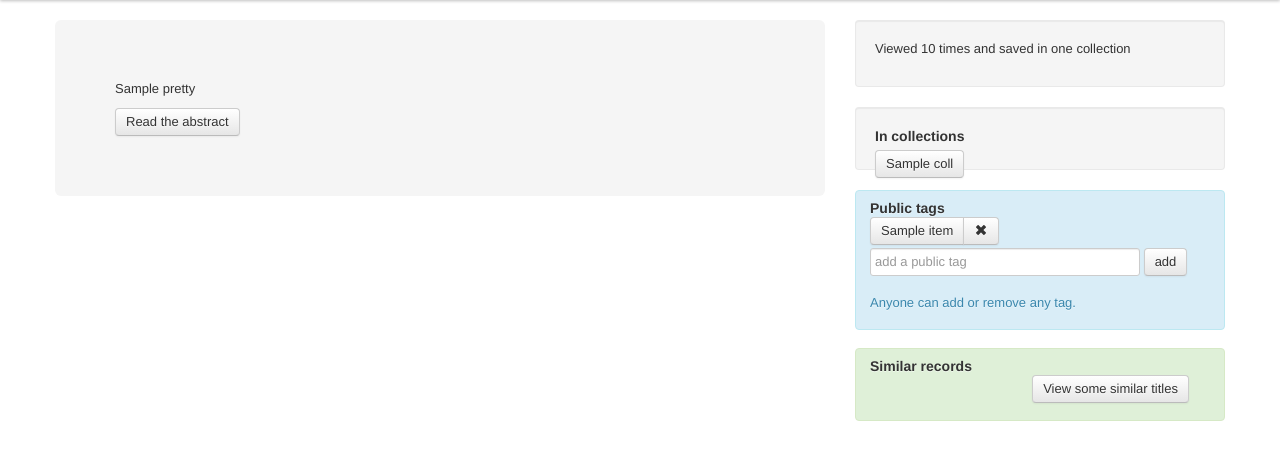
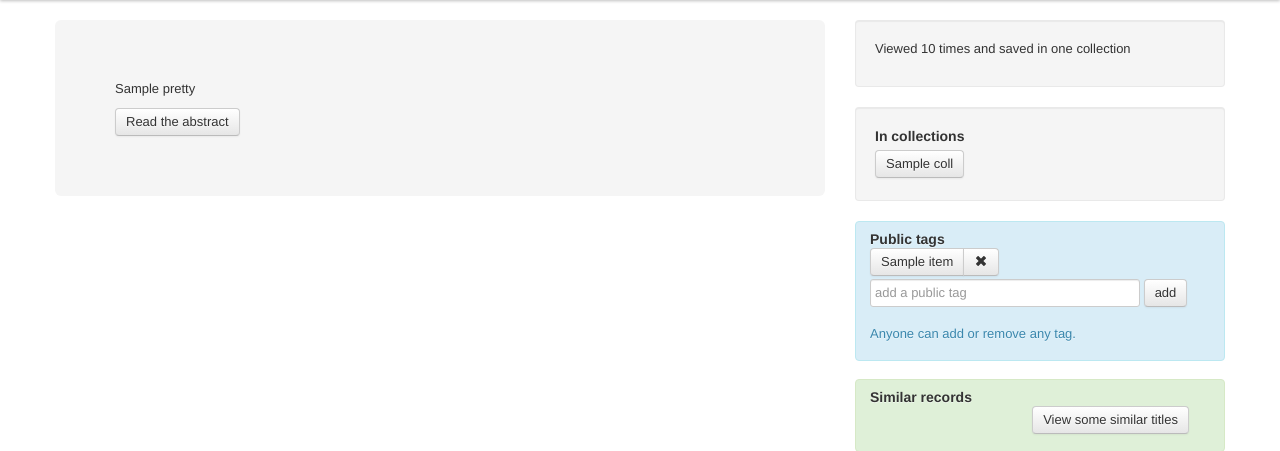
Before and after one commit to rufuspollock-okfn/bibserver, a Flask app: template bibserver/templates/record.html in a window 1280 px wide. Shown: the part 40-491 px from the top of the page. Run offline with Flask 2, Linux system fonts and the light colour scheme; the template is opened without the code that fills it: most values are stand-ins (such as "Sample title", 1, 10 or a date in 2020); parts of the project's set-up code (start-up, migrations or seed data) failed here and were passed over; some libraries are stand-ins or nearby versions.

Commit message:
adding clearfix to record display

```diff
--- a/bibserver/templates/record.html
+++ b/bibserver/templates/record.html
@@ -218,7 +218,7 @@ jQuery(document).ready(function() {
                 {% endif %}
             {% endif %}
         </div>
-        <div class="well">
+        <div class="well clearfix">
         <h4 style="margin-bottom:5px;">In collections</h4>
 
         {% if rec.data['_collection']|length != 0 %}
```
